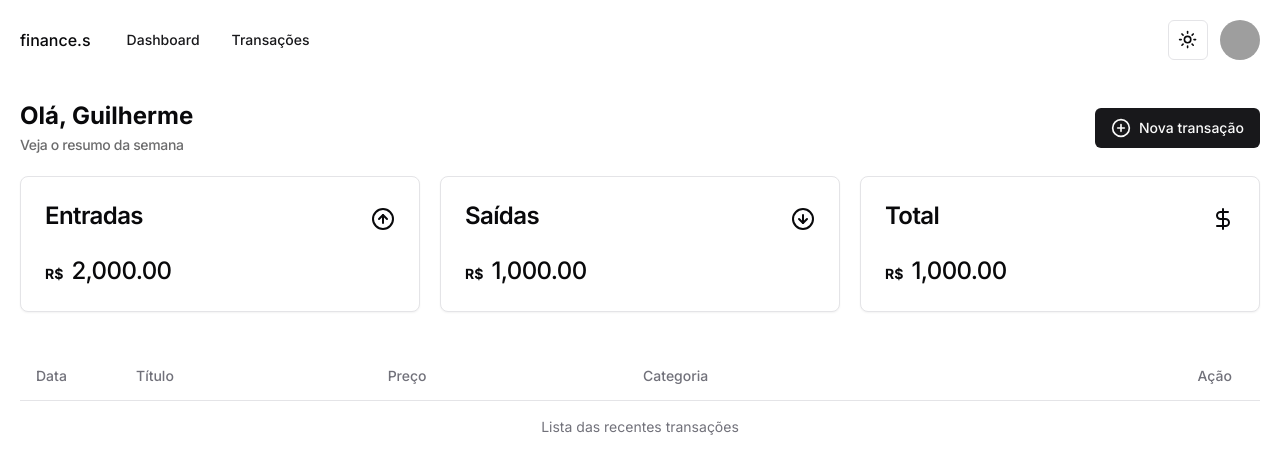
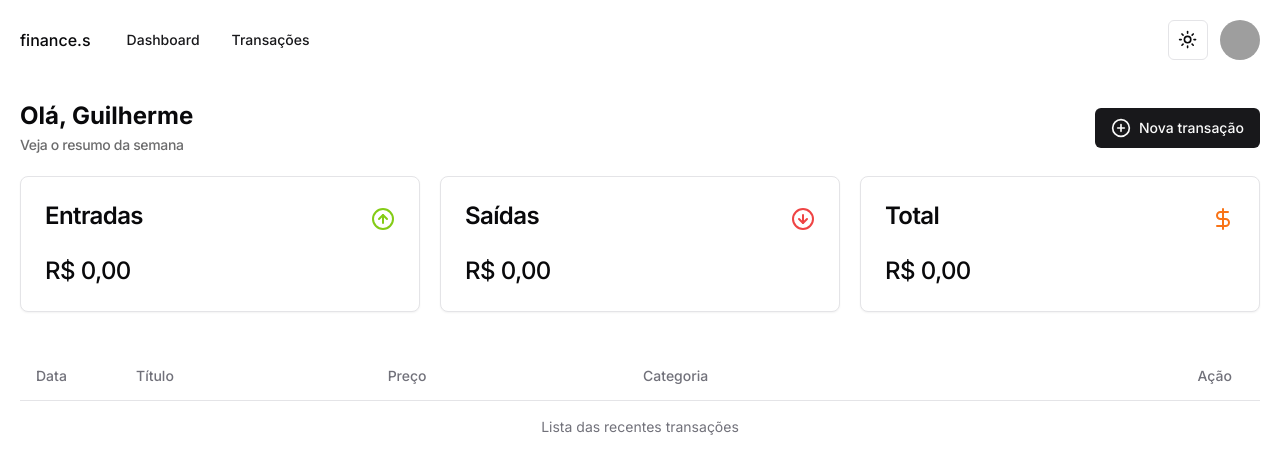
Before and after one commit to Guigalaverna/finance.s, a Next.js app: page / in a window 1280 px wide. Shown: the top 474 px of the page. Built offline with nearby package versions, Linux system fonts and the light colour scheme; grey boxes are pictures that could not be loaded.

Commit message:
feat: finish dashboard

```diff
--- a/src/components/cards.tsx
+++ b/src/components/cards.tsx
@@ -2,40 +2,56 @@
 
 import { Card, CardContent, CardHeader, CardTitle } from "@/components/ui/card";
 import { ArrowDownCircle, ArrowUpCircle, DollarSign } from "lucide-react";
+import { useContext } from "react";
+import { Context } from "./providers/transaction-provider";
 
 export function Cards() {
+  const { totalIncomes, totalOutcomes } = useContext(Context);
+
   return (
     <div className="grid grid-cols-3 mt-5 gap-5">
       <Card>
         <CardHeader className="flex flex-row items-center justify-between">
           <CardTitle>Entradas</CardTitle>
-          <ArrowUpCircle />
+          <ArrowUpCircle className="text-lime-500" />
         </CardHeader>
         <CardContent className="space-x-2">
-          <span className="text-sm font-bold">R$</span>
-          <span className="text-2xl font-medium tracking-tight">2,000.00</span>
+          <span className="text-2xl font-medium tracking-tight">
+            {totalIncomes.toLocaleString("pt-br", {
+              style: "currency",
+              currency: "BRL",
+            })}
+          </span>
         </CardContent>
       </Card>
 
       <Card>
         <CardHeader className="flex flex-row items-center justify-between">
           <CardTitle>Saídas</CardTitle>
-          <ArrowDownCircle />
+          <ArrowDownCircle className="text-red-500" />
         </CardHeader>
         <CardContent className="space-x-2">
-          <span className="text-sm font-bold">R$</span>
-          <span className="text-2xl font-medium tracking-tight">1,000.00</span>
+          <span className="text-2xl font-medium tracking-tight">
+            {totalOutcomes.toLocaleString("pt-br", {
+              style: "currency",
+              currency: "BRL",
+            })}
+          </span>
         </CardContent>
       </Card>
 
       <Card>
         <CardHeader className="flex flex-row items-center justify-between">
           <CardTitle>Total</CardTitle>
-          <DollarSign />
+          <DollarSign className="text-orange-500" />
         </CardHeader>
         <CardContent className="space-x-2">
-          <span className="text-sm font-bold">R$</span>
-          <span className="text-2xl font-medium tracking-tight">1,000.00</span>
+          <span className="text-2xl font-medium tracking-tight">
+            {(totalIncomes - totalOutcomes).toLocaleString("pt-br", {
+              style: "currency",
+              currency: "BRL",
+            })}
+          </span>
         </CardContent>
       </Card>
     </div>
--- a/src/components/new-transaction-button.tsx
+++ b/src/components/new-transaction-button.tsx
@@ -22,18 +22,31 @@ import {
   SelectValue,
 } from "./ui/select";
 
-import { z } from "zod";
+import { ZodError, z } from "zod";
 import { FormEvent, useContext, useState } from "react";
 import { Context } from "./providers/transaction-provider";
+import { toast } from "sonner";
 
 const formSchema = z.object({
-  title: z.string().min(1, {
+  title: z
+    .string({
+      required_error: "É necessário informar o título da transação",
+    })
+    .min(1, {
       message: "O título é curto demais",
     }),
-  transactionType: z.enum(["income", "outcome"]),
-  amount: z.number(),
-  date: z.date(),
-  category: z.string(),
+  transactionType: z.enum(["income", "outcome"], {
+    required_error: "É necessário informar o tipo da transação",
+  }),
+  amount: z.number({
+    required_error: "É necessário informar o valor monetário da transação",
+  }),
+  date: z.date({
+    required_error: "É necessário informar a data da transação",
+  }),
+  category: z.string({
+    required_error: "É necessário categorizar a transação",
+  }),
 });
 
 export function NewTransactionButton() {
@@ -43,11 +56,14 @@ export function NewTransactionButton() {
   const [amount, setAmount] = useState<number>();
   const [category, setCategory] = useState<string>();
 
+  const [isDialogOpen, setIsDialogOpen] = useState(false);
+
   const { handleCreateTransaction } = useContext(Context);
 
   async function handleSubmit(event: FormEvent) {
     event.preventDefault();
 
+    try {
       const result = formSchema.parse({
         title,
         amount,
@@ -63,10 +79,16 @@ export function NewTransactionButton() {
         result.date,
         result.category
       );
+      setIsDialogOpen(false);
+    } catch (error: any) {
+      toast.error("Erro ao criar a transação", {
+        description: JSON.parse(error.message)[0].message,
+      });
+    }
   }
 
   return (
-    <Dialog>
+    <Dialog open={isDialogOpen} onOpenChange={(e) => setIsDialogOpen(e)}>
       <DialogTrigger asChild>
         <Button className="flex items-center gap-2">
           <PlusCircle size={20} />
--- a/src/components/providers/transaction-provider.tsx
+++ b/src/components/providers/transaction-provider.tsx
@@ -1,10 +1,20 @@
 "use client";
 
 import { Transaction } from "@/types/transaction";
-import { ReactNode, createContext, useLayoutEffect, useState } from "react";
+import {
+  ReactNode,
+  createContext,
+  useEffect,
+  useLayoutEffect,
+  useState,
+} from "react";
 
 interface ContextData {
   transactions: Transaction[];
+
+  totalIncomes: number;
+  totalOutcomes: number;
+
   handleCreateTransaction(
     title: string,
     amount: number,
@@ -14,6 +24,7 @@ interface ContextData {
   ): void;
 
   handleDeleteTransaction(id: string): void;
+  calcSummary(): void;
 }
 
 export const Context = createContext({} as ContextData);
@@ -21,7 +32,6 @@ export const Context = createContext({} as ContextData);
 export function TransactionProvider({ children }: { children: ReactNode }) {
   const [transactions, setTransactions] = useState<Transaction[]>(() => {
     const savedTransactions = localStorage.getItem("transactions");
-    console.log(savedTransactions);
 
     if (savedTransactions) {
       return JSON.parse(savedTransactions);
@@ -29,6 +39,49 @@ export function TransactionProvider({ children }: { children: ReactNode }) {
       return [];
     }
   });
+
+  const [totalIncomes, setTotalIncomes] = useState<number>(0);
+  const [totalOutcomes, setTotalOutcomes] = useState<number>(0);
+
+  useEffect(() => {
+    const incomesTransactions = transactions.filter(
+      (transaction) => transaction.transactionType === "income"
+    );
+
+    const outcomesTransactions = transactions.filter(
+      (transaction) => transaction.transactionType === "outcome"
+    );
+
+    const sumOfIncomes = incomesTransactions.reduce(
+      (acc, t) => acc + t.amount,
+      0
+    );
+    const sumOfOutcomes = outcomesTransactions.reduce(
+      (acc, t) => acc + t.amount,
+      0
+    );
+
+    setTotalIncomes(sumOfIncomes);
+    setTotalOutcomes(sumOfOutcomes);
+  });
+
+  function calcSummary() {
+    setTotalIncomes(
+      transactions
+        .filter((transaction) => transaction.transactionType === "income")
+        .reduce((acc, transaction) => {
+          return acc + transaction.amount;
+        }, 0)
+    );
+
+    setTotalOutcomes(
+      transactions
+        .filter((transaction) => transaction.transactionType === "outcome")
+        .reduce((acc, transaction) => {
+          return acc + transaction.amount;
+        }, 0)
+    );
+  }
 
   function handleCreateTransaction(
     title: string,
@@ -48,7 +101,6 @@ export function TransactionProvider({ children }: { children: ReactNode }) {
 
     const newTransactionArray = [newTransaction, ...transactions];
     localStorage.setItem("transactions", JSON.stringify(newTransactionArray));
-
     setTransactions(newTransactionArray);
   }
 
@@ -57,11 +109,8 @@ export function TransactionProvider({ children }: { children: ReactNode }) {
       (transaction) => transaction.id !== id
     );
     localStorage.setItem("transactions", JSON.stringify(newTransactionArray));
-
     setTransactions(newTransactionArray);
   }
-
-  useLayoutEffect(() => {}, []);
 
   return (
     <Context.Provider
@@ -69,6 +118,9 @@ export function TransactionProvider({ children }: { children: ReactNode }) {
         handleCreateTransaction,
         handleDeleteTransaction,
         transactions,
+        calcSummary,
+        totalIncomes,
+        totalOutcomes,
       }}
     >
       {children}
--- a/src/types/transaction.ts
+++ b/src/types/transaction.ts
@@ -3,5 +3,6 @@ export interface Transaction {
   title: string;
   date: Date;
   amount: number;
+  transactionType: "income" | "outcome";
   category: string;
 }
```
Lines whose indentation alone changed are shown as unchanged.
